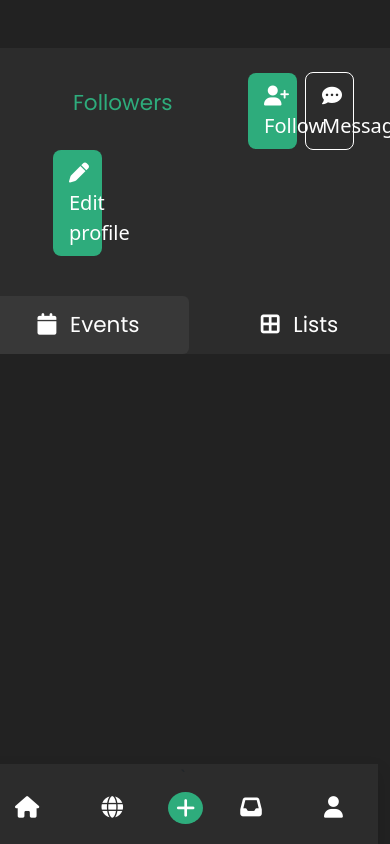
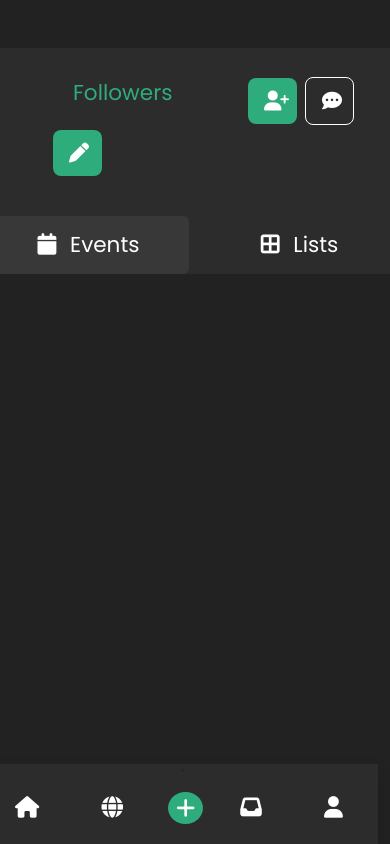
Before and after one commit to Keelan-Matthews/Codify-Project, a PHP site: page /profile.php in a window 390 px wide. Run offline with PHP 8.4, Linux system fonts and the light colour scheme; a user stored in the database is signed in; data comes from the database, SQL or seed files in the repository; some libraries are stand-ins or nearby versions.

Commit message:
made profile page responsive

```diff
--- a/profile.php
+++ b/profile.php
@@ -120,17 +120,17 @@ if (isset($_GET["error"])) {
                                 <div class="col-4 d-flex align-items-center justify-content-end" id="profile-actions">
                                     <div class="btn btn-primary btn-lg me-2 w-50" id="follow-button">
                                         <i class="fas fa-user-plus me-2" id="follow-icon"></i>
-                                        <span>Follow</span>
+                                        <span class="d-none d-lg-inline">Follow</span>
                                     </div>
                                     <div class="btn btn-outline text-white border-white btn-lg w-50" id="message-button">
                                         <i class="fas fa-comment-dots me-2"></i>
-                                        Message
+                                        <span class="d-none d-lg-inline">Message</span>
                                     </div>
                                 </div>
                                 <div class="col-4 d-flex align-items-center justify-content-end" id="edit-actions">
                                     <div class="btn btn-primary btn-lg me-2 w-50" id="edit-profile">
                                         <i class="fas fa-pen me-2"></i>
-                                        <span>Edit profile</span>
+                                        <span class="d-none d-lg-inline">Edit profile</span>
                                     </div>
                                 </div>
                             </div>
```
